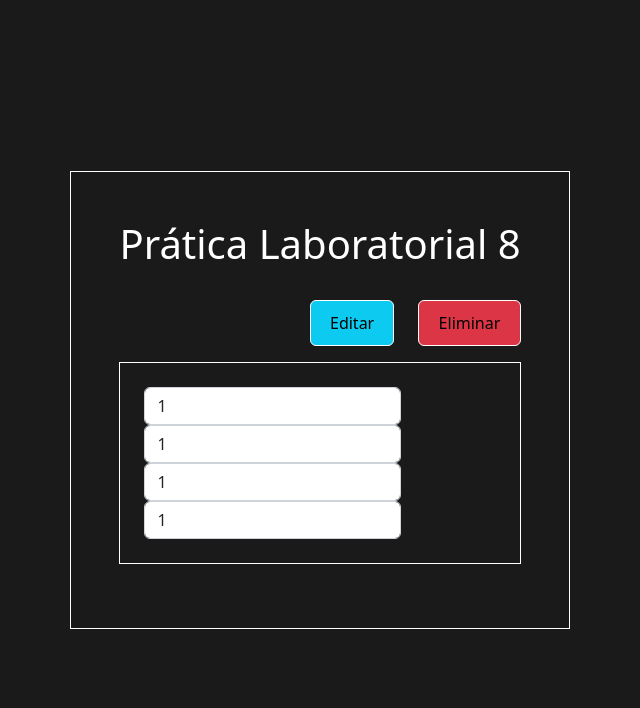
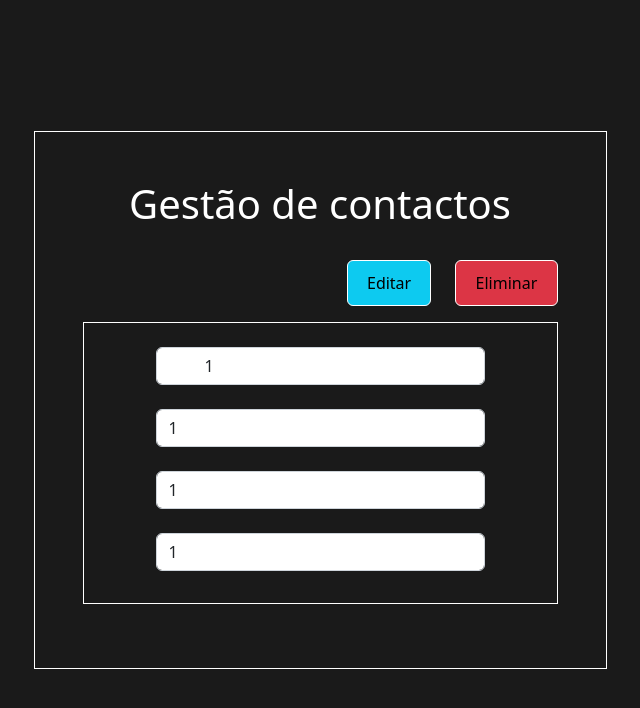
Before and after one commit to Stawerr/Teste_Vue_Renato_Rodrigues, a Vue app: page /detalhe/1/1/1/1/1 in a window 1280 px wide. Shown: the top 708 px of the page, without its empty margins (320-960 px from the left). Built offline with nearby package versions, Linux system fonts and the light colour scheme.

Commit message:
type number

```diff
--- a/src/views/Detalhe.vue
+++ b/src/views/Detalhe.vue
@@ -1,17 +1,17 @@
 <template>
     <div class="border border-white d-flex flex-column p-5">
-        <H1Comp text="Prática Laboratorial 8"></H1Comp>
+        <H1Comp text="Gestão de contactos"></H1Comp>
         <form @submit.prevent="editar($event)">
             <div class="d-flex flex-row justify-content-end align-items-end mt-4 gap-4">
                 <div><button class="border border-white bg-info rounded">Editar</button></div>
                 <div><button class="border border-white bg-danger rounded" @click="eliminar">Eliminar</button></div>
             </div>
             <div class="border border-white d-flex my-3 p-4">
-                <div class="d-flex flex-column align-items-start">
-                    <input type="text" class="form-control" placeholder="Descrição da tarefa" ref="descricao" v-model="$route.params.nome">
-                    <input type="text" class="form-control" placeholder="Descrição da tarefa" ref="descricao" v-model="$route.params.telemovel">
-                    <input type="text" class="form-control" placeholder="Descrição da tarefa" ref="descricao" v-model="$route.params.email">
-                    <input type="text" class="form-control" placeholder="Descrição da tarefa" ref="descricao" v-model="$route.params.morada">
+                <div class="d-flex flex-column gap-4 pb-2 px-5 align-items-start">
+                    <input type="text" class="form-control px-5" placeholder="Nome" ref="nome" v-model="$route.params.nome">
+                    <input type="number" class="form-control" placeholder="Número de telemóvel" ref="telemovel" v-model="$route.params.telemovel">
+                    <input type="text" class="form-control" placeholder="Email" ref="email" v-model="$route.params.email">
+                    <input type="text" class="form-control" placeholder="Morada" ref="morada" v-model="$route.params.morada">
                 </div>
             </div>
         </form>
@@ -43,8 +43,8 @@ export default {
                 email:this.$route.params.email,
                 morada:this.$route.params.morada
             }
-                if(this.user.nome==''){
-                    alert("O campo descrição não pode ser vazio.");
+                if(this.user.nome=='' ||this.user.telemovel=='' ||this.user.email=='' ||this.user.morada=='' ){
+                    alert("Não pode submeter com campos vazios.");
                 }else{
                     this.contactStoreT.update(this.user)
                     this.$router.push({ name: "Listagem" });
--- a/src/views/Edicao.vue
+++ b/src/views/Edicao.vue
@@ -1,15 +1,15 @@
 <template>
     <div class="border border-white d-flex flex-column p-5">
-        <H1Comp text="Prática Laboratorial 8"></H1Comp>
+        <H1Comp text="Gestão de contactos"></H1Comp>
         <div class="border border-white d-flex flex-column mt-4 p-4">
             <form @submit.prevent="onSubmitHandler($event)">
                 <div class="d-flex flex-column gap-4 pb-2 justify-content-start">
                     <input type="text" class="form-control" placeholder="Nome" ref="nome" v-model="addUser.nome">
-                    <input type="text" class="form-control" placeholder="Número de Telemóvel" ref="telemovel" v-model="addUser.telemovel">
+                    <input type="number" class="form-control" placeholder="Número de Telemóvel" ref="telemovel" v-model="addUser.telemovel">
                     <input type="text" class="form-control" placeholder="Email" ref="email" v-model="addUser.email">
                     <input type="text" class="form-control" placeholder="Morada" ref="morada" v-model="addUser.morada">
                 </div>
-                <div class=" d-flex flex-row justify-content-end gap-2">
+                <div class=" d-flex flex-row justify-content-end gap-2 mt-4">
                     <button type="reset" class="border border-white bg-danger rounded" @click="cancelar">Cancelar</button>
                     <button type="submit" class="border border-white bg-info rounded">Guardar</button>
                 </div>
@@ -45,8 +45,8 @@ export default {
                     this.contactStoreT.update(this.addUser)
                 }
                 else{
-                    if(this.addUser.nome=='' || this.addUser.telemovel==''){
-                        alert("Não pode submeter Todos com campos vazios.");
+                    if(this.addUser.nome=='' || this.addUser.telemovel==''|| this.addUser.email==''|| this.addUser.morada==''){
+                        alert("Não pode submeter utilizadores com campos vazios.");
                     }else{
                         this.contactStoreT.add(this.addUser)
                         this.$router.push({ name: "Listagem" });
--- a/src/views/Listagem.vue
+++ b/src/views/Listagem.vue
@@ -1,16 +1,18 @@
 <template>
     <div class="border border-white d-flex flex-column p-5">
         <h1Comp text="Gestão de contactos"></h1Comp>
-        <div class="d-flex flex-row justify-content-between mt-4 align-items-end gap-4">
+        <div class="d-flex justify-content-end mt-2">
             <div><button class="border border-white bg-info rounded" @click="criar">Adicionar</button></div>
         </div>
-        <div class="border border-white d-flex flex-row justify-content-between align-items-center my-3 p-4">
-            <table class="table align-middle table-dark">
-                <tr v-for="(item,i) in getContacts">
-                    <td><p>{{item.nome}}</p></td>
-                    <td class="text-end"><button class="border border-white bg-info rounded" @click="detalhe(item)">Ver</button></td>
-                </tr>
-            </table>
+        <div class="border border-white d-flex flex-column my-3 p-4">
+                <div class="d-flex flex-row justify-content-between p-4 align-items-center" v-for="(item,i) in getContacts">
+                    <div class="mx-5">
+                        <p>{{item.nome}}</p>
+                    </div>
+                    <div>
+                        <button class="border border-white bg-info rounded" @click="detalhe(item)">Ver</button>
+                    </div>
+                </div>
         </div>
     </div>
 </template>
```
